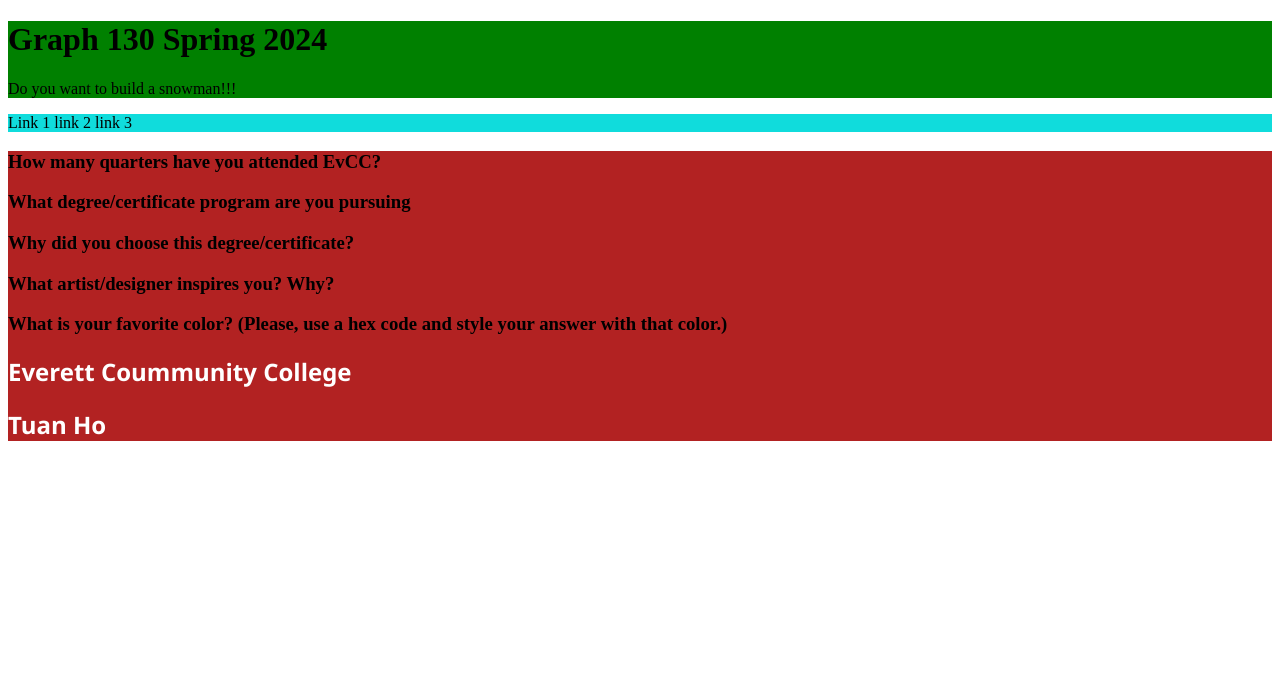
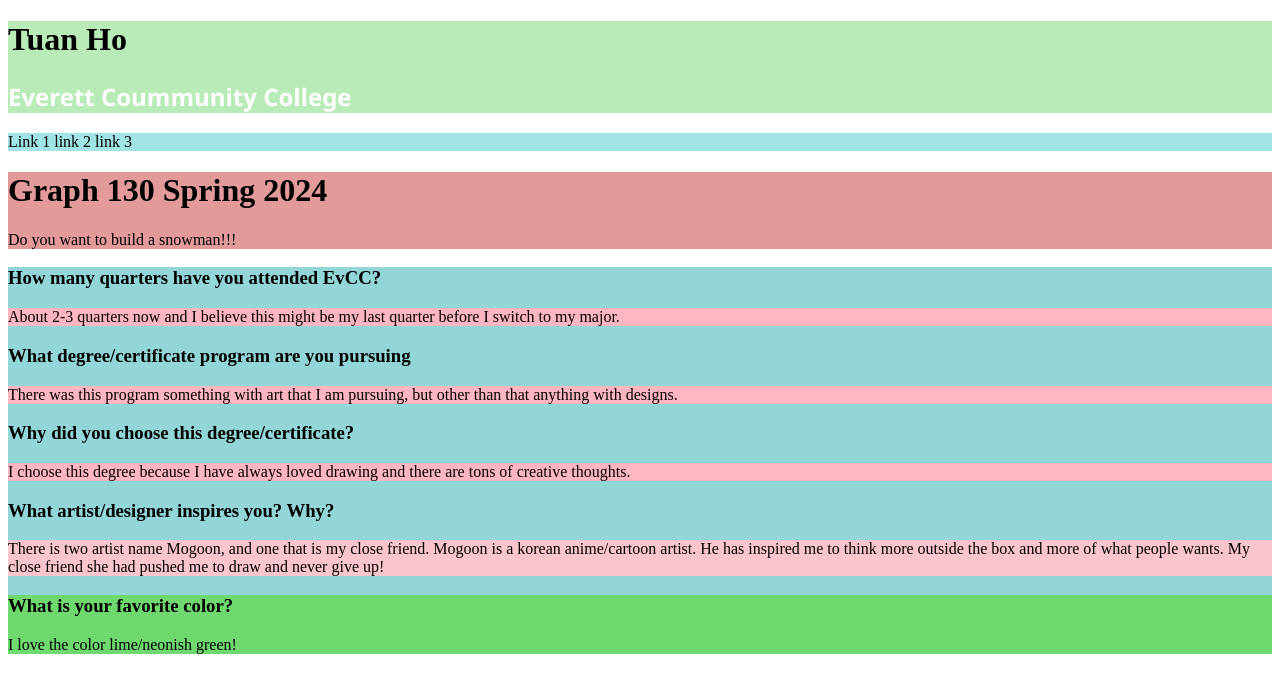
Before and after one commit to Rivexn/Graph130-Spring2024, a plain HTML site: page index.html in a window 1280 px wide. Drawn offline with Linux system fonts and the light colour scheme.

Commit message:
index.html

```diff
--- a/index.html
+++ b/index.html
@@ -12,28 +12,30 @@
     </style>
 </head>
 <body>
-    <header style="background-color:green;">
+    <header style="background-color:rgb(184, 235, 184);">
 
 
+        <h1>Tuan Ho</h1>
+        <h2>Everett Coummunity College</h2>
+
+    </header>
+    <nav style="background-color: rgb(161, 228, 228);">Link 1 link 2 link 3</nav>
+    <main style="background-color:rgb(226, 154, 154);">
         <h1>Graph 130 Spring 2024</h1>
         <p>Do you want to build a snowman!!! </p>
+    </main>
+    <header style="background-color: rgb(147, 214, 216);">
+    <h3>How many quarters have you attended EvCC?</H3>
+        <p style="background-color: lightpink;">About 2-3 quarters now and I believe this might be my last quarter before I switch to my major.</p>
+    <h3>What degree/certificate program are you pursuing</h3>
+        <p style="background-color: lightpink;">There was this program something with art that I am pursuing, but other than that anything with designs.</p>
+    <h3>Why did you choose this degree/certificate?</h3>
+        <p style="background-color: lightpink;">I choose this degree because I have always loved drawing and there are tons of creative thoughts.</p>
+    <h3>What artist/designer inspires you? Why?</h3>
+        <p style="background-color: rgb(250, 197, 205);">There is two artist name Mogoon, and one that is my close friend. Mogoon is a korean anime/cartoon artist. He has inspired me to think more outside the box and more of what people wants. My close friend she had pushed me to draw and never give up!</p>
+    <header style="background-color:#6fd86f;">
+        <h3>What is your favorite color?</h3>
+        <p style="background-color:#6fd86f;">I love the color lime/neonish green!</p>
     </header>
-    <nav style="background-color: rgb(16, 220, 220);">Link 1 link 2 link 3</nav>
-    <main style="background-color:firebrick;">
-
-    <h3>How many quarters have you attended EvCC?</H3>
-
-    <h3>What degree/certificate program are you pursuing</h3>
-
-    <h3>Why did you choose this degree/certificate?</h3>
-
-    <h3>What artist/designer inspires you? Why?</h3>
-
-    <h3>What is your favorite color?  (Please, use a hex code and style your answer with that color.)</h3>
-
-        <h2>Everett Coummunity College</h2>
-        <h2>Tuan Ho</h2>
-
-    </main>
 </body>
 </html>
```
